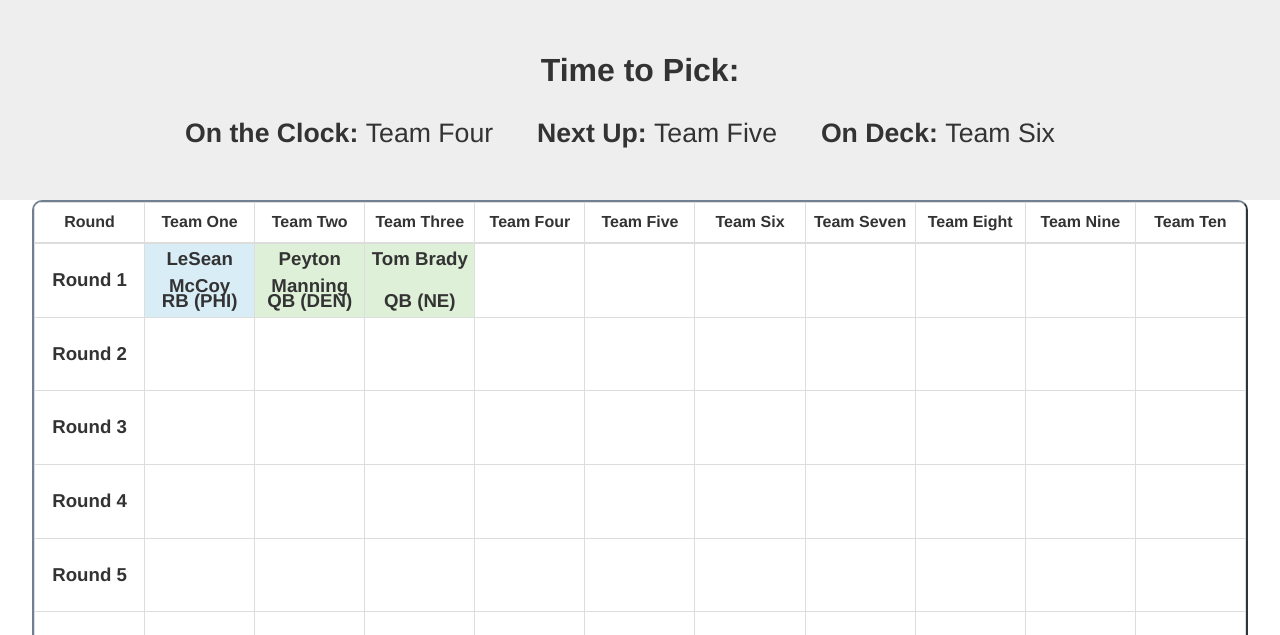
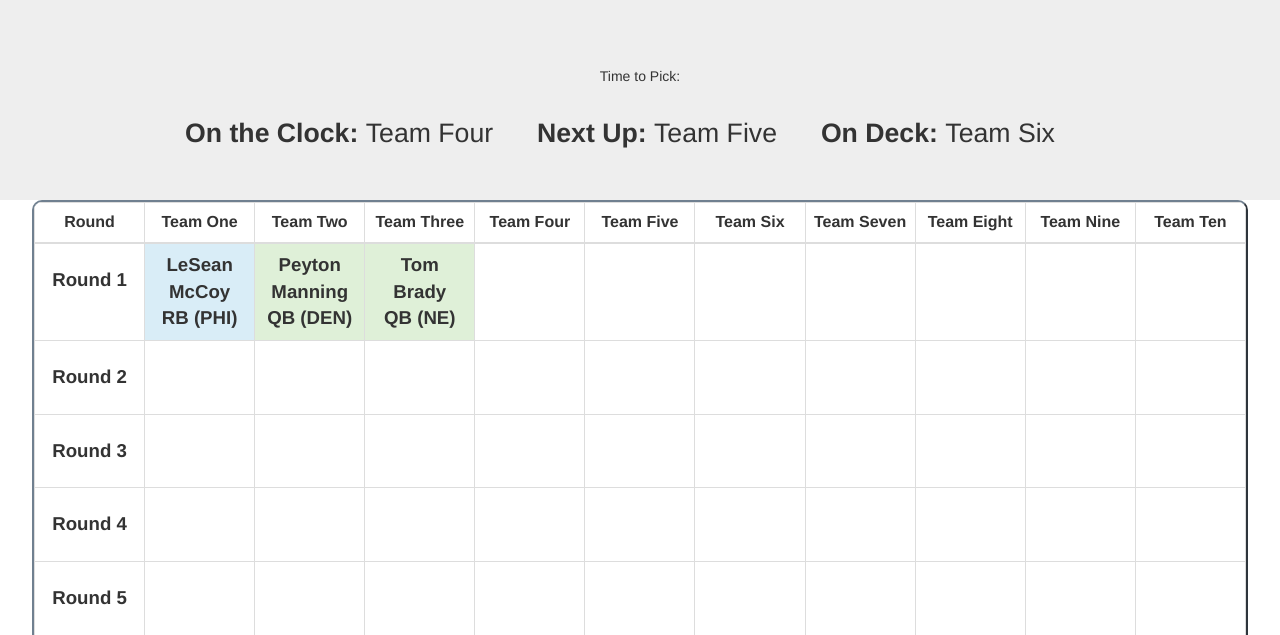
Before and after one commit to runt9/SPADE, a Django app: page /draft_board/ in a window 1280 px wide. Shown: the top 635 px of the page. Run offline with Django 3.2, Linux system fonts and the light colour scheme; some libraries are stand-ins or nearby versions.

Commit message:
[#1107920-74756344] Frontend Draft Board Prototype - Official timer setup - Fix styles on table cells

```diff
--- a/templates/draft_board.html
+++ b/templates/draft_board.html
@@ -24,9 +24,11 @@
 <body ng-app="DraftBoardApp" ng-controller="draftBoardController" ng-init="init()">
     <div class="holder">
         <div class="jumbotron draftInfo">
-            <div class="timer">
+            <div class="timerHolder">
                 <span>Time to Pick:</span>
-                <!-- TODO: write timer directive -->
+                <span class="timer" ng-click="timer.toggle()" ng-class="{'text-danger': timer.time < 30}">
+                    {[{timer.formatTime()}]}
+                </span>
             </div>
             <div class="draftTeamInfo">
                 <span class="draftTeamHeader">On the Clock:&nbsp;</span><span class="draftTeamName">Team Four</span>
@@ -48,8 +50,10 @@
                             <div class="boardPlayerCell">Round {[{round}]}</div>
                         </td>
                         <td class="boardPlayerCell centered" ng-repeat="team in leagueTeams" ng-class="getCssClassForPlayer(getDraftedPlayer(team, round))">
-                            <div class="cellTop absoluteCenter">{[{getDraftedPlayer(team, round).name}]}</div>
-                            <div class="cellBottom absoluteCenter" ng-show="!isObjectEmpty(getDraftedPlayer(team, round))">
+                            <div>
+                                {[{getDraftedPlayer(team, round).name}]}
+                            </div>
+                            <div ng-show="!isObjectEmpty(getDraftedPlayer(team, round))">
                                 {[{getDraftedPlayer(team, round).position}]}&nbsp;({[{getDraftedPlayer(team, round).nfl_team}]})
                             </div>
                         </td>
```
